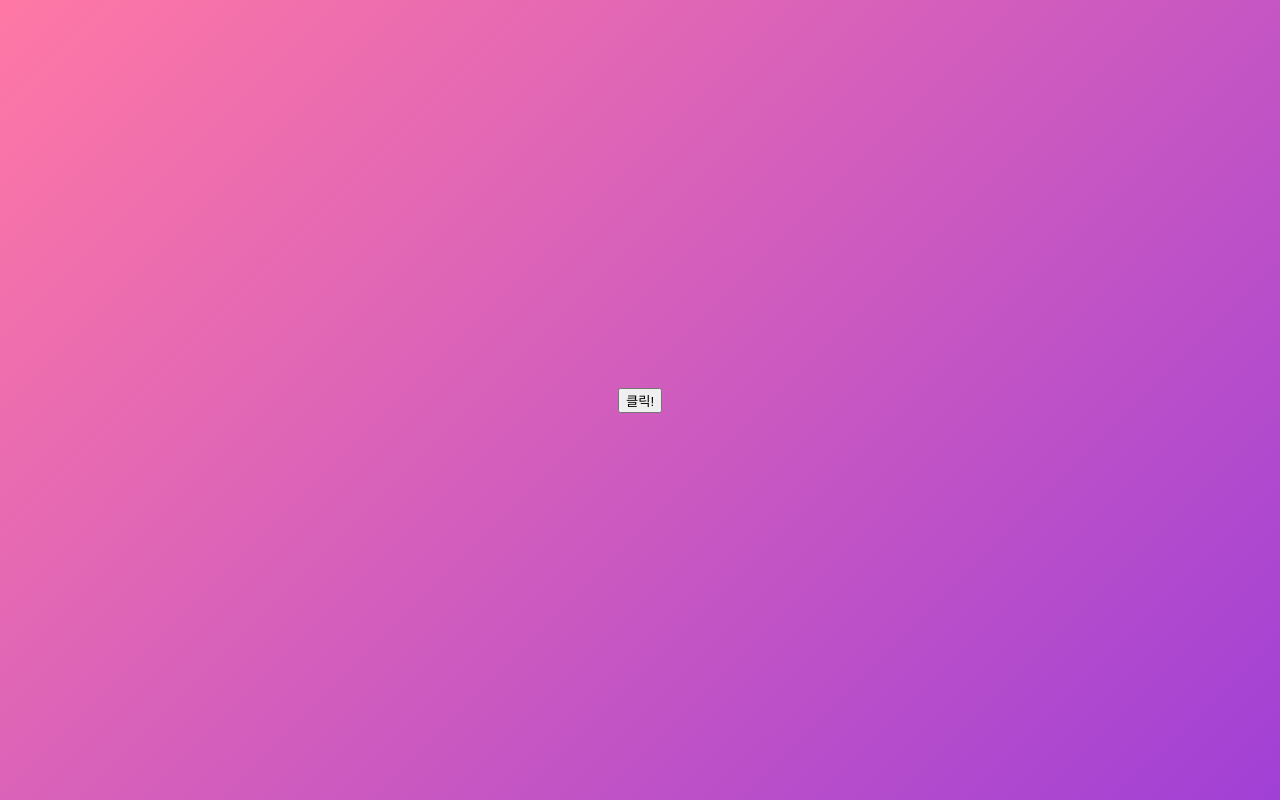
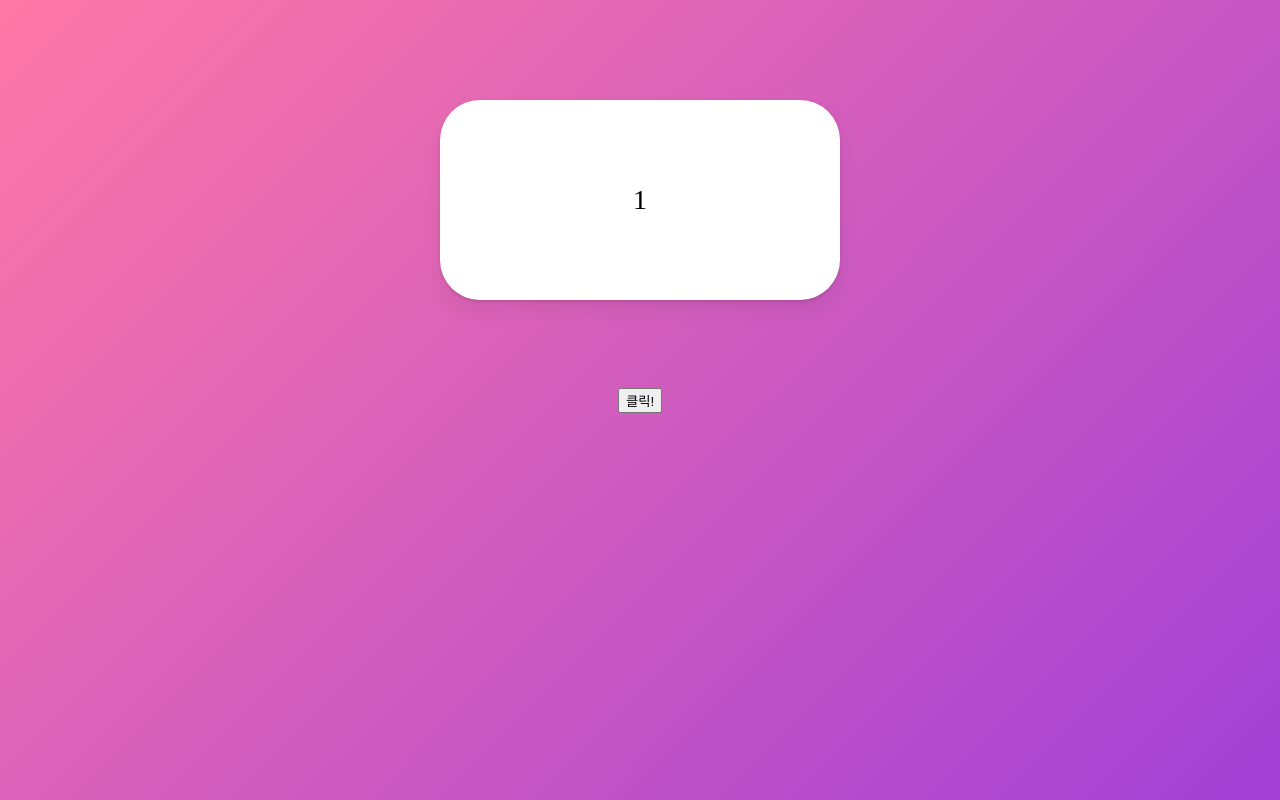
Before and after one commit to LeeSomgyul/React_beginner-practice_3, a React (Create React App) app: page / in a window 1280 px wide. Built offline with nearby package versions, Linux system fonts and the light colour scheme.

Commit message:
0910 연습
framer-motion의 AnimatePresence 연습(버튼 클릭 시 div가 슬라이드처럼 넘어가는 애니메이션)

```diff
--- a/src/App.tsx
+++ b/src/App.tsx
@@ -9,12 +9,17 @@ const Wrapper = styled(motion.div)`
   display: flex;
   justify-content: center;
   align-items: center;
+  flex-direction: column;
   background: linear-gradient(135deg, rgb(255, 120, 165), rgb(161, 64, 214));
 `;
 
 const Box = styled(motion.div)`
   width: 400px;
   height: 200px;
+  display: flex;
+  justify-content: center;
+  align-items: center;
+  font-size: 28px;
   background-color: rgba(255, 255, 255, 1);
   border-radius: 40px;
   position: absolute;
@@ -24,42 +29,42 @@ const Box = styled(motion.div)`
 
 const boxVariants = {
   initial: {
+    x: 500,
     opacity: 0,
     scale: 0,
   },
   visivle: {
+    x: 0,
     opacity: 1,
     scale: 1,
-    retateZ: 360,
   },
-  leaving: {
+  living: {
+    x: -500,
     opacity: 0,
     scale: 0,
-    y: 50,
   }
 }
 
 
 function App() {
-  const [showing, setShowing] = useState(false);
-  const handleClick = () => {
-    setShowing((prev) => !prev);
+  const [order, setOrder] = useState(1);
+  const handleNext = () => {
+    setOrder((prev) => (prev === 10 ? 10 : prev + 1));
   }
 
 
   return (
     <Wrapper>
-      <button onClick={handleClick}>클릭!</button>
       <AnimatePresence>
-        {showing ? (
-          <Box
-            variants={boxVariants}
-            initial="initial"
-            animate="visivle"
-            exit="leaving"
-          />
-        ) : null}
+        {[1, 2, 3, 4, 5, 6, 7, 8, 9, 10].map((i) =>
+          i === order ? (
+            <Box variants={boxVariants} initial="initial" animate="visivle" exit="living" key={i}>
+              {i}
+            </Box>
+          ) : null
+        )}
       </AnimatePresence>
+      <button onClick={handleNext}>클릭!</button>
     </Wrapper>
   );
 }
```
